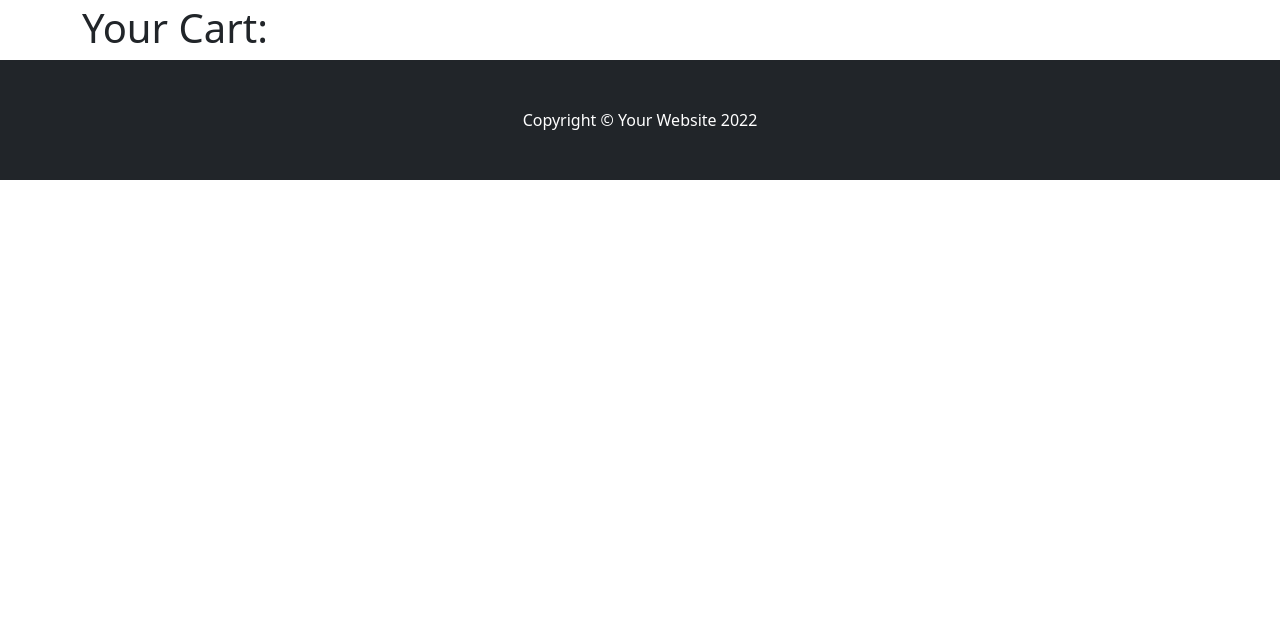
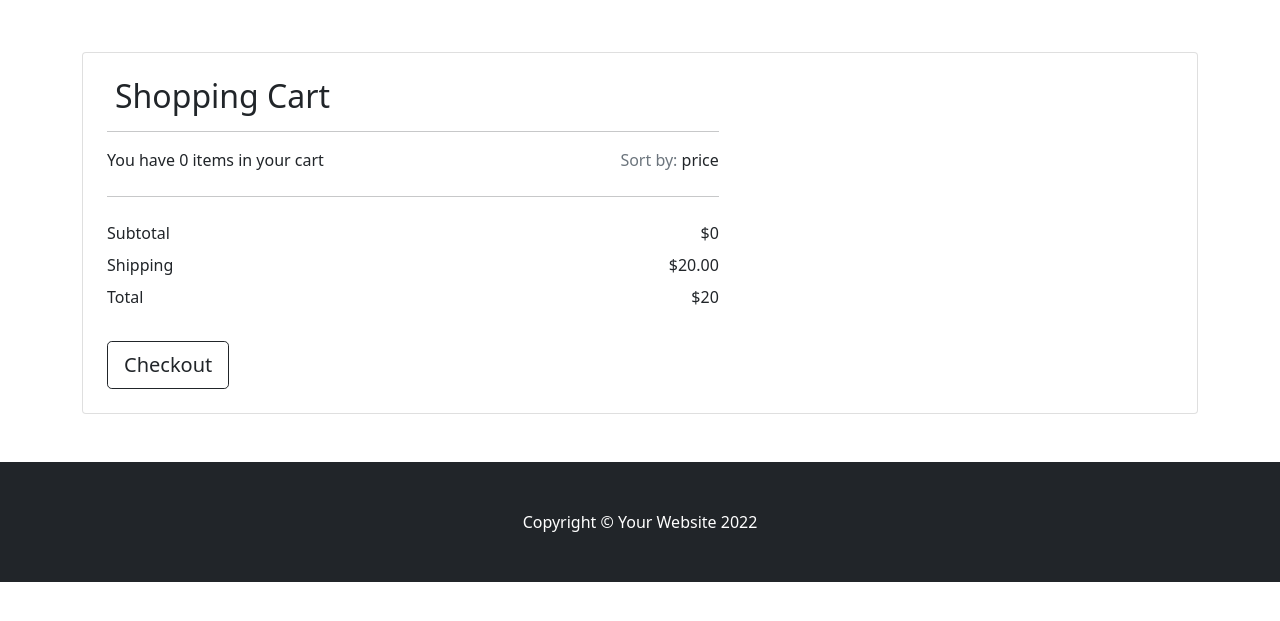
Before and after one commit to CrispyDanger/shoe-sale-website, a Django app: page /cart/ in a window 1280 px wide. Shown: the part 56-677 px from the top of the page. Run offline with Django 4.2, Linux system fonts and the light colour scheme; the visitor is signed in with stand-in values (Sample User, id 1); data comes from the database, SQL or seed files in the repository; data that the repository does not hold is empty; parts of the project's set-up code (start-up, migrations or seed data) failed here and were passed over; some libraries are stand-ins or nearby versions.

Commit message:
Added total/subtotal,checkout for cart

```diff
--- a/config/settings/base.py
+++ b/config/settings/base.py
@@ -183,6 +183,7 @@ TEMPLATES = [
                 "django.contrib.messages.context_processors.messages",
                 "ecommerce.users.context_processors.allauth_settings",
                 "shopping.context_processors.categories_fetcher",
+                "shopping_cart.context_processors.cart_items_fetch",
             ],
         },
     }
--- a/ecommerce/static/js/cart.js
+++ b/ecommerce/static/js/cart.js
@@ -22,6 +22,7 @@ function updateUserOrder(productId, action){
 
     var url = '/update-item/'
 
+
     fetch(url, {
         method: "POST",
         headers:{
@@ -36,5 +37,6 @@ function updateUserOrder(productId, action){
     })
     .then((data) => {
         console.log("data:", data)
+        document.location.reload()
     })
 }
--- a/ecommerce/templates/base.html
+++ b/ecommerce/templates/base.html
@@ -81,7 +81,7 @@
                         <a class="btn btn-outline-dark" href="{% url 'cart' %}">
                             <i class="bi-cart-fill me-1"></i>
                             Cart
-                            <span class="badge bg-dark text-white ms-1 rounded-pill">0</span>
+                            <span class="badge bg-dark text-white ms-1 rounded-pill">{{ cart_quantity }}</span>
                         </a>
                     </form>
             </ul>
--- a/ecommerce/templates/pages/cart.html
+++ b/ecommerce/templates/pages/cart.html
@@ -2,21 +2,85 @@
 
 {% block content %}
 
+<section class="h-100 h-custom">
+    <div class="py-5 h-100">
+      <div class="row d-flex justify-content-center align-items-center h-100">
+        <div class="col">
+          <div class="card">
+            <div class="card-body p-4">
+              <div class="row">
 
+                <div class="col-lg-7">
+                  <h2 class="mb-3"><a class="text-body"><i
+                        class="fas fa-long-arrow-alt-left me-2"></i>Shopping Cart</a></h2>
+                  <hr>
 
-<h1>Your Cart:</h1>
-<div class="conatiner">
-    <div class="col">
-    {% for cart_item in cart_items %}
-    <div class="row-6">
-        <div class="text-black">
-            {{ cart_item.product }}
-            <div class="text-center"><a class="btn btn-outline-dark mt-auto update-cart" data-product={{ product.id }} data-action="remove" href="#">Remove</a></div>
-            <div class="text-black">Quantity:{{ cart_item.quantity }}</div>
-        </div>
-    </div>
-    {% endfor %}
-    </div>
-</div>
+                  <div class="d-flex justify-content-between align-items-center mb-4">
+                    <div>
+                      <p class="mb-0">You have {{ cart_quantity }} items in your cart</p>
+                    </div>
+                    <div>
+                      <p class="mb-0"><span class="text-muted">Sort by:</span> <a
+                          class="text-body">price <i class="fas fa-angle-down mt-1"></i></a></p>
+                    </div>
+                  </div>
+                  {% for cart_item in cart_items %}
+                  <div class="card mb-3">
+                    <div class="card-body">
+                      <div class="d-flex justify-content-between">
+                        <div class="d-flex flex-row align-items-center">
+                          <div>
+                            <img
+                              src="https://mdbcdn.b-cdn.net/img/Photos/new-templates/bootstrap-shopping-carts/img1.webp"
+                              class="img-fluid rounded-3" alt="Shopping item" style="width: 65px;">
+                          </div>
+                          <div class="ms-3">
+                            <h5>{{ cart_item.product }}</h5>
+                            <p class="small mb-0"></p>
+                          </div>
+                        </div>
+                        <div class="d-inline-flex flex-row align-items-center">
+                          <div style="width: 40px;">
+                            <a class="fs-2 text-black update-cart" data-product={{ cart_item.product.id }} data-action="decrease" href="#">-</a>
+                          </div>
+                          <div style="width: 40px;">
+                            <h5 class="fw-normal mb-0">{{ cart_item.quantity }}</h5>
+                          </div>
+                            <div style="width: 40px;">
+                              <a class="fs-4 text-black update-cart" data-product={{ cart_item.product.id }} data-action="add" href="#">+</a>
+                            </div>
+                          <div style="width: 80px;">
+                            <h5 class="mb-0">${{ cart_item.total }}</h5>
+                          </div>
+                          <a class="btn btn-outline-dark update-cart" data-product={{ cart_item.product.id }} data-action="remove" href="#">Remove</a>
+                        </div>
+                      </div>
+                    </div>
+                  </div>
+                  {% endfor %}
+                    <hr class="my-4">
+
+                    <div class="d-flex justify-content-between">
+                      <p class="mb-2">Subtotal</p>
+                      <p class="mb-2">${{ order_total }}</p>
+                    </div>
+
+                    <div class="d-flex justify-content-between">
+                      <p class="mb-2">Shipping</p>
+                      <p class="mb-2">$20.00</p>
+                    </div>
+
+                    <div class="d-flex justify-content-between mb-4">
+                      <p class="mb-2">Total</p>
+                      <p class="mb-2">${{ order_total|add:"20" }}</p>
+                    </div>
+
+                    <button type="button" class="btn btn-outline-dark btn-lg">
+                      <div>
+                        <a>Checkout</a>
+                      </div>
+                    </button>
+
+                </section>
 
 {% endblock content %}
--- /dev/null
+++ b/shopping_cart/context_processors.py
@@ -0,0 +1,11 @@
+from .models import Cart, CartItem
+
+
+def cart_items_fetch(request):
+    current_user = request.user
+    user_cart = Cart.objects.get_or_create(user=current_user)
+    cartItem_query = CartItem.objects.filter(cart=user_cart[0])
+    cartItem_quantity = sum([cartItem.quantity for cartItem in cartItem_query])
+    return {
+        "cart_quantity": cartItem_quantity,
+    }
--- a/shopping_cart/models.py
+++ b/shopping_cart/models.py
@@ -15,6 +15,17 @@ class CartItem(models.Model):
     product = models.ForeignKey(Product, on_delete=models.CASCADE)
     quantity = models.IntegerField(default=0)
     cart = models.ForeignKey("Cart", on_delete=models.CASCADE)
+    created_at = models.DateTimeField(auto_now_add=True)
+
+    @property
+    def total(self):
+        return self.product.price * self.quantity
+
+    # @property
+    # def subtotal(self):
+    #     order = self.product.all()
+    #     total = sum([item.price for item in order])
+    #     return total
 
 
 # Create your models here.
--- a/shopping_cart/views.py
+++ b/shopping_cart/views.py
@@ -13,10 +13,12 @@ class CartListView(View):
     def get(self, request):
         current_user = request.user
         cart = Cart.objects.get_or_create(user=current_user)[0]
-        cartItems = CartItem.objects.filter(cart=cart)
+        cartItems = CartItem.objects.filter(cart=cart).order_by("product__name")
+        order_total = sum([(item.product.price * item.quantity) for item in cartItems])
 
         context = {
             "cart_items": cartItems,
+            "order_total": order_total,
         }
 
         return render(request, "pages/cart.html", context)
@@ -40,12 +42,14 @@ class CartUpdateView(View):
         if action == "add":
             cartItem.quantity += 1
         elif action == "remove":
+            cartItem.quantity = 0
+        elif action == "decrease":
             cartItem.quantity -= 1
 
         cartItem.save()
 
         if cartItem.quantity <= 0:
-            cartItem.quantity.delete()
+            cartItem.delete()
 
         return JsonResponse("Item was added to cart", safe=False)
 
```
Also changed, not shown: ecommerce/contrib/sites/migrations/0003_set_site_domain_and_name.py, shopping/migrations/0001_initial.py, shopping/migrations/0002_alter_product_price.py, shopping/migrations/0003_alter_product_price.py, shopping/migrations/0004_category_slug_product_slug.py, shopping/migrations/0005_remove_product_slug.py, shopping/migrations/0006_product_slug.py, shopping_cart/migrations/0001_initial.py, shopping_cart/migrations/0002_alter_cartitem_quantity.py (added), shopping_cart/migrations/0003_cartitem_created_at.py (added).
